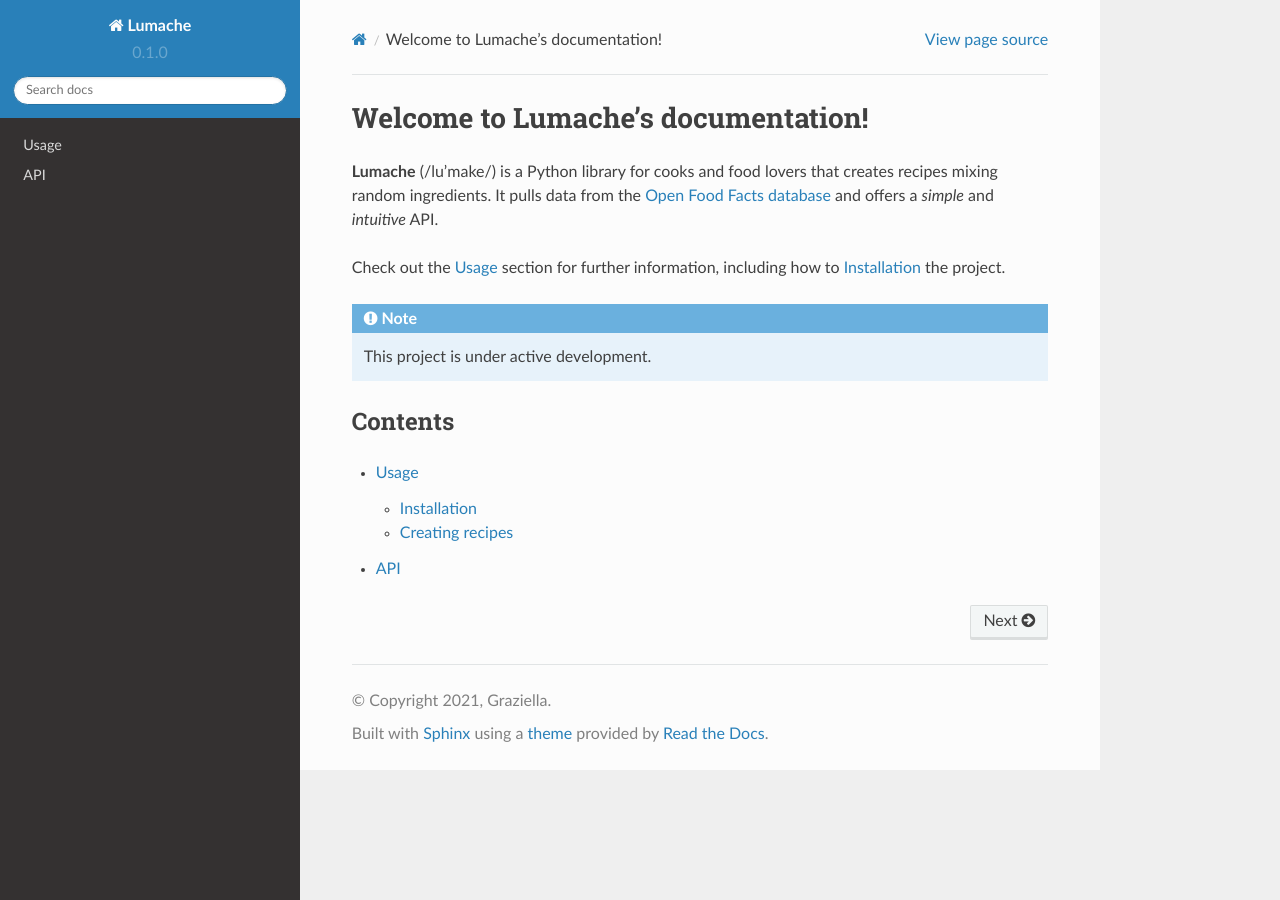
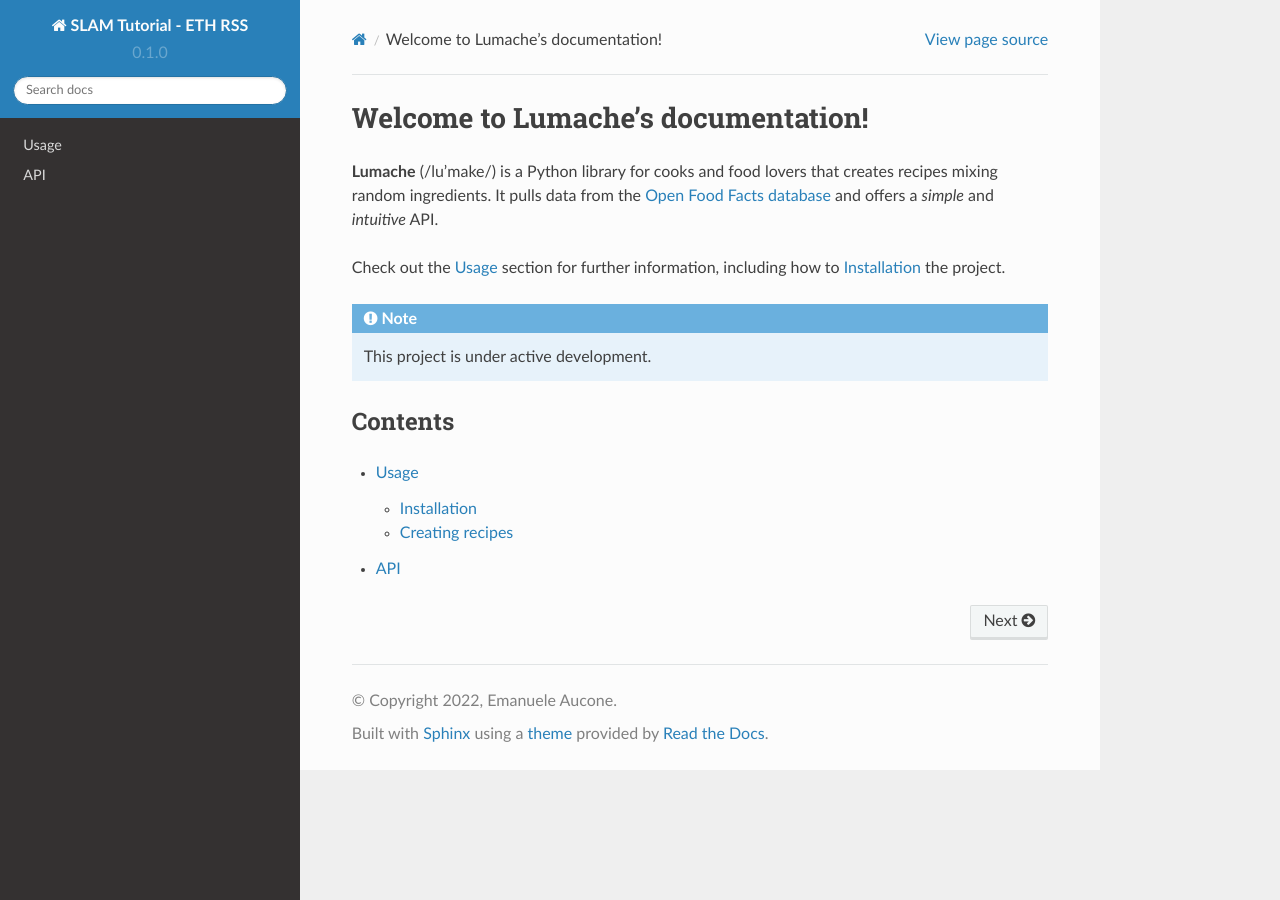
Before and after one commit to EmanueleAucone/SLAM_Tutorial-ETH_RSS, a Sphinx documentation site: the page built from docs/source/index.rst, in a window 1280 px wide. Built offline with Sphinx 7.4.7 and the Read the Docs theme 2.0.0, drawn with Linux system fonts in a browser that asks for light colours; pages that are not in the unit, such as notebooks, are missing from menus.

Commit message:
Update conf.py

```diff
--- a/docs/source/conf.py
+++ b/docs/source/conf.py
@@ -2,9 +2,9 @@
 
 # -- Project information
 
-project = 'Lumache'
-copyright = '2021, Graziella'
-author = 'Graziella'
+project = 'SLAM Tutorial - ETH  RSS'
+copyright = '2022, Emanuele Aucone'
+author = 'eaucone'
 
 release = '0.1'
 version = '0.1.0'
```
